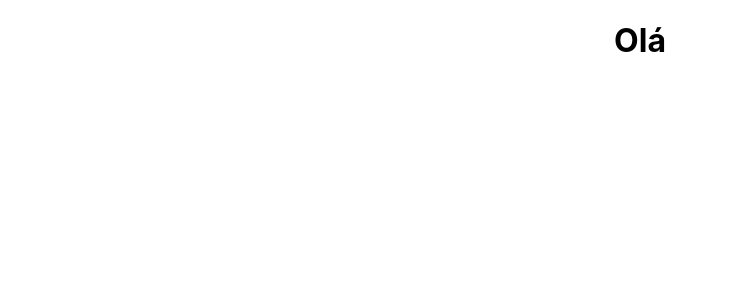
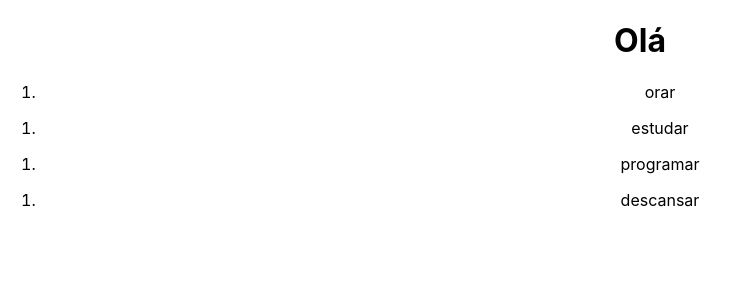
Before and after one commit to IcaroEmanuel/trybe-exercises, a React (Create React App) app in the folder front-end/bloco-11-intro-a-react/dia-1-hello-world-no-react/todo-list/: page / in a window 1280 px wide. Shown: the top 300 px of the page, without its empty margins (0-741 px from the left). Built offline with nearby package versions, Linux system fonts and the light colour scheme.

Commit message:
Renderizando o componente TasksList dentro do App

```diff
--- a/front-end/bloco-11-intro-a-react/dia-1-hello-world-no-react/todo-list/src/App.js
+++ b/front-end/bloco-11-intro-a-react/dia-1-hello-world-no-react/todo-list/src/App.js
@@ -1,6 +1,8 @@
 import './App.css';
 
 import React, { Component } from 'react';
+import TasksList from './TaskList';
+import data from './data.js';
 
 export default class App extends Component{
  render(){
@@ -8,6 +10,7 @@ export default class App extends Component{
   return (
     <div className="App">
       <h1>Olá</h1>
+      <TasksList tasks={data} />
     </div>
   );
  }
```
